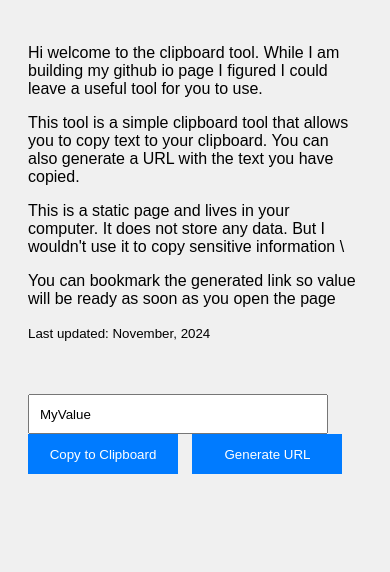
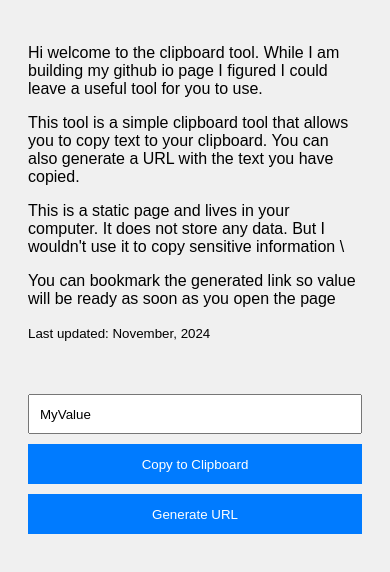
Before and after one commit to andrespontt/andrespontt.github.io, a plain HTML site: page index.html in a window 390 px wide. Drawn offline with Linux system fonts and the light colour scheme.

Commit message:
add responsive

```diff
--- a/index.html
+++ b/index.html
@@ -13,14 +13,14 @@
     #inputField {
       padding: 10px;
       width: 300px;
-      margin-right: 10px;  /* Add consistent margin */
+      margin-right: 10px;
       box-sizing: border-box;
       height: 40px;
       vertical-align: middle;
     }
     button {
       padding: 10px 20px;
-      margin-right: 10px;  /* Keep consistent margin */
+      margin-right: 10px;
       background-color: #007BFF;
       color: white;
       border: none;
@@ -28,6 +28,7 @@
       width: 150px;
       height: 40px;
       vertical-align: middle;
+      transition: all 0.3s ease;
     }
     @keyframes pulse {
       0% {
@@ -49,6 +50,25 @@
     }
     #encodedText, #generatedUrl {
       font-weight: bold;
+    }
+    /* Add responsive design for mobile */
+    @media screen and (max-width: 768px) {
+      #inputField {
+        width: 100%;
+        margin-right: 0;
+        margin-bottom: 10px;
+      }
+
+      button {
+        width: 100%;
+        margin-right: 0;
+        margin-bottom: 10px;
+      }
+
+      /* Remove margin from last button */
+      button:last-child {
+        margin-bottom: 0;
+      }
     }
   </style>
   <!-- Google tag (gtag.js) -->
```
